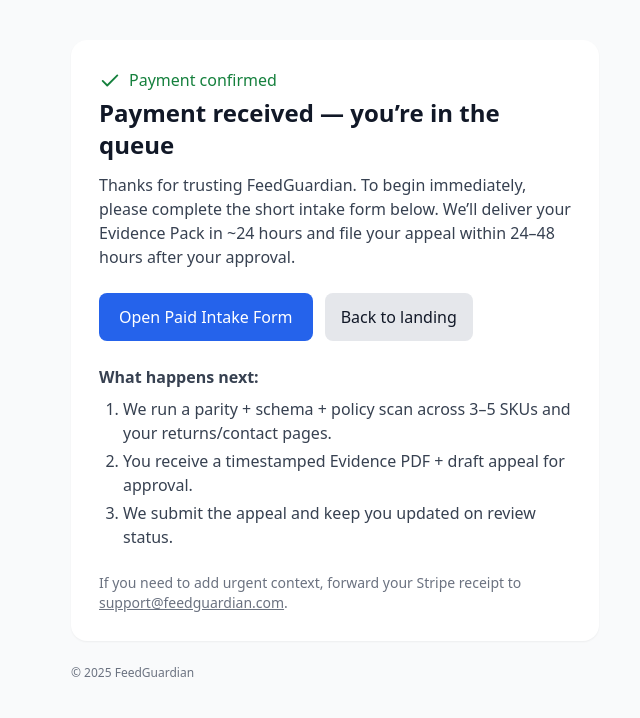
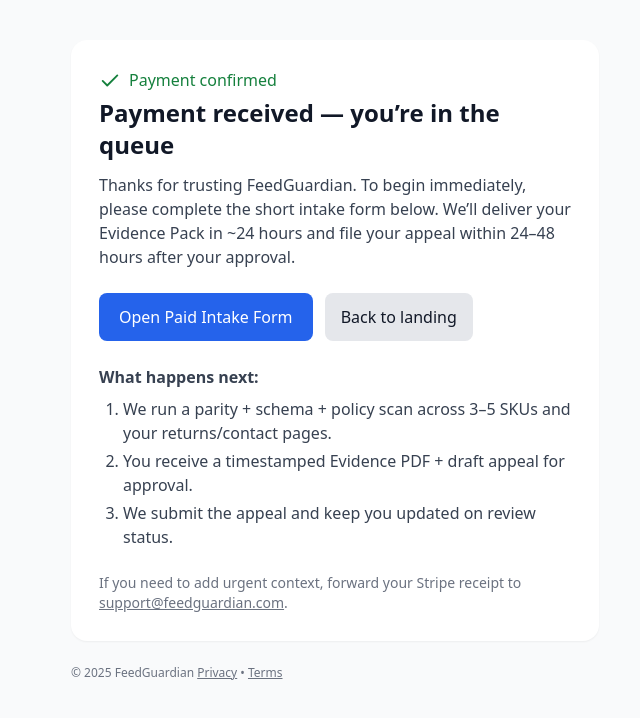
Before and after one commit to alexatanassov/feedguardian-landing, a plain HTML site: page thanks.html in a window 1280 px wide. Shown: the whole page, without its empty margins (305-945 px from the left). Drawn offline with nearby package versions, Linux system fonts and the light colour scheme.

Commit message:
Update thanks.html with new footer

```diff
--- a/thanks.html
+++ b/thanks.html
@@ -58,6 +58,8 @@
 
     <footer class="text-xs text-gray-500 mt-6">
       © <span id="y"></span> FeedGuardian
+      <a href="/feedguardian-landing/privacy.html" class="underline">Privacy</a> •
+      <a href="/feedguardian-landing/terms.html" class="underline">Terms</a>
       <script>document.getElementById('y').textContent = new Date().getFullYear()</script>
     </footer>
   </main>
```
